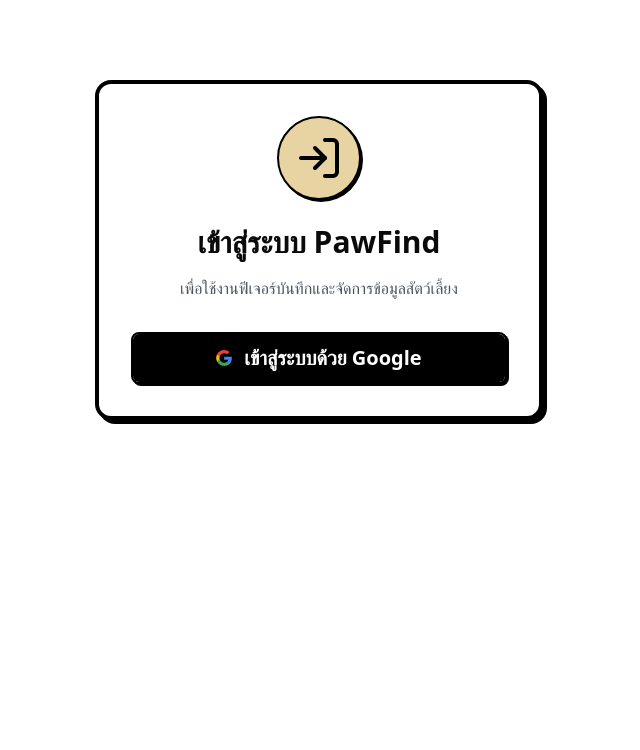
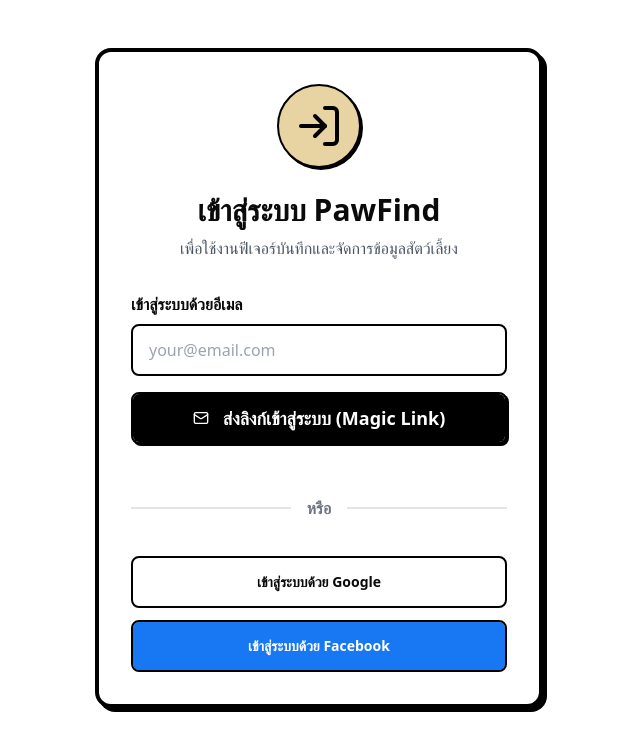
Before and after one commit to whootthira-lab/pawfind, a Next.js app: page /login in a window 1280 px wide. Shown: the top 750 px of the page, without its empty margins (321-961 px from the left). Built offline with nearby package versions, Linux system fonts and the light colour scheme; no server answers.

Commit message:
fix: update detail UI, auth flow, and GPS timeout

```diff
--- a/app/login/page.tsx
+++ b/app/login/page.tsx
@@ -1,51 +1,114 @@
 'use client'
 
+import { useState } from 'react'
 import { createBrowserClient } from '@supabase/ssr'
 import { Button } from '@/components/ui/button'
-import { LogIn } from 'lucide-react'
+import { LogIn, Mail, Loader2, CheckCircle2 } from 'lucide-react'
 
 export default function LoginPage() {
+  const [email, setEmail] = useState('')
+  const [loading, setLoading] = useState(false)
+  const [message, setMessage] = useState<{ type: 'success' | 'error', text: string } | null>(null)
+
   const supabase = createBrowserClient(
     process.env.NEXT_PUBLIC_SUPABASE_URL!,
     process.env.NEXT_PUBLIC_SUPABASE_ANON_KEY!
   )
 
-  const handleLogin = async () => {
-    await supabase.auth.signInWithOAuth({
-      provider: 'google',
+  // 💡 ฟังก์ชันล็อกอินด้วย Magic Link (ทำงานได้ทันที)
+  const handleMagicLinkLogin = async (e: React.FormEvent) => {
+    e.preventDefault()
+    if (!email) {
+      setMessage({ type: 'error', text: 'กรุณากรอกอีเมลของคุณ' })
+      return
+    }
+
+    setLoading(true)
+    setMessage(null)
+
+    const { error } = await supabase.auth.signInWithOtp({
+      email,
+      options: {
+        emailRedirectTo: `${window.location.origin}/auth/callback`,
+      },
+    })
+
+    if (error) {
+      setMessage({ type: 'error', text: error.message })
+    } else {
+      setMessage({ type: 'success', text: 'ส่งลิงก์เข้าสู่ระบบไปที่อีเมลของคุณแล้ว! กรุณาเช็คกล่องข้อความครับ' })
+    }
+    setLoading(false)
+  }
+
+  // ฟังก์ชันล็อกอินด้วย Social (ต้องไปตั้งค่า Client ID ใน Supabase ก่อนถึงจะใช้ได้)
+  const handleSocialLogin = async (provider: 'google' | 'facebook' | 'line') => {
+    const { error } = await supabase.auth.signInWithOAuth({
+      provider,
       options: {
         redirectTo: `${window.location.origin}/auth/callback`,
       },
     })
+    if (error) alert('ระบบยังไม่เปิดรองรับ ' + provider)
   }
 
   return (
-    <div className="max-w-md mx-auto mt-20 p-8 bg-white border-4 border-black rounded-2xl shadow-paper text-center">
+    <div className="max-w-md mx-auto mt-12 mb-20 p-8 bg-white border-4 border-black rounded-2xl shadow-paper text-center">
       <div className="flex justify-center mb-6">
         <div className="bg-wagashi-kinako border-2 border-black p-4 rounded-full shadow-paper-sm">
           <LogIn size={48} className="text-black" />
         </div>
       </div>
 
-      <h1 className="text-3xl font-bold mb-4">เข้าสู่ระบบ PawFind</h1>
+      <h1 className="text-3xl font-bold mb-2">เข้าสู่ระบบ PawFind</h1>
       <p className="font-medium text-gray-600 mb-8">
         เพื่อใช้งานฟีเจอร์บันทึกและจัดการข้อมูลสัตว์เลี้ยง
       </p>
 
-      <Button
-        onClick={handleLogin}
-        className="w-full bg-black text-white text-xl font-bold py-6 border-2 border-black shadow-paper-sm hover:shadow-paper hover:-translate-y-1 transition-all flex items-center justify-center gap-3"
-      >
-        <svg viewBox="0 0 24 24" width="24" height="24" xmlns="http://www.w3.org/2000/svg">
-          <g transform="matrix(1, 0, 0, 1, 27.009001, -39.238998)">
-            <path fill="#4285F4" d="M -3.264 51.509 C -3.264 50.719 -3.334 49.969 -3.454 49.239 L -14.754 49.239 L -14.754 53.749 L -8.284 53.749 C -8.574 55.229 -9.424 56.479 -10.684 57.329 L -10.684 60.329 L -6.824 60.329 C -4.564 58.239 -3.264 55.159 -3.264 51.509 Z"/>
-            <path fill="#34A853" d="M -14.754 63.239 C -11.514 63.239 -8.804 62.159 -6.824 60.329 L -10.684 57.329 C -11.764 58.049 -13.134 58.489 -14.754 58.489 C -17.884 58.489 -20.534 56.379 -21.484 53.529 L -25.464 53.529 L -25.464 56.619 C -23.494 60.539 -19.444 63.239 -14.754 63.239 Z"/>
-            <path fill="#FBBC05" d="M -21.484 53.529 C -21.734 52.809 -21.864 52.039 -21.864 51.239 C -21.864 50.439 -21.724 49.669 -21.484 48.949 L -21.484 45.859 L -25.464 45.859 C -26.284 47.479 -26.754 49.299 -26.754 51.239 C -26.754 53.179 -26.284 54.999 -25.464 56.619 L -21.484 53.529 Z"/>
-            <path fill="#EA4335" d="M -14.754 43.989 C -12.984 43.989 -11.404 44.599 -10.154 45.789 L -6.734 42.369 C -8.804 40.429 -11.514 39.239 -14.754 39.239 C -19.444 39.239 -23.494 41.939 -25.464 45.859 L -21.484 48.949 C -20.534 46.099 -17.884 43.989 -14.754 43.989 Z"/>
-          </g>
-        </svg>
-        เข้าสู่ระบบด้วย Google
-      </Button>
+      {/* 💡 ฟอร์มกรอกอีเมลสำหรับ Magic Link */}
+      <form onSubmit={handleMagicLinkLogin} className="mb-8 text-left">
+        <label className="block font-bold mb-2">เข้าสู่ระบบด้วยอีเมล</label>
+        <div className="flex gap-2">
+          <input
+            type="email"
+            value={email}
+            onChange={(e) => setEmail(e.target.value)}
+            placeholder="your@email.com"
+            className="flex-1 border-2 border-black rounded-lg px-4 py-3 font-medium focus:outline-none focus:ring-2 focus:ring-black"
+          />
+        </div>
+        <Button
+          type="submit"
+          disabled={loading}
+          className="w-full mt-4 bg-black text-white py-6 text-lg font-bold border-2 border-black shadow-paper-sm hover:shadow-paper transition-all"
+        >
+          {loading ? <Loader2 className="animate-spin w-6 h-6 mr-2" /> : <Mail className="w-6 h-6 mr-2" />}
+          ส่งลิงก์เข้าสู่ระบบ (Magic Link)
+        </Button>
+      </form>
+
+      {message && (
+        <div className={`p-4 rounded-lg border-2 border-black mb-8 font-bold flex items-center gap-2 text-left ${message.type === 'success' ? 'bg-wagashi-matcha' : 'bg-wagashi-sakura text-red-800'}`}>
+          {message.type === 'success' && <CheckCircle2 className="shrink-0" />}
+          {message.text}
+        </div>
+      )}
+
+      <div className="relative flex items-center py-5 mb-4">
+        <div className="flex-grow border-t-2 border-black/10"></div>
+        <span className="shrink-0 px-4 font-bold text-gray-500">หรือ</span>
+        <div className="flex-grow border-t-2 border-black/10"></div>
+      </div>
+
+      {/* ปุ่ม Social Login (เตรียม UI ไว้ให้ แต่ต้องตั้งค่าหลังบ้านก่อน) */}
+      <div className="flex flex-col gap-3">
+        <Button onClick={() => handleSocialLogin('google')} variant="outline" className="w-full py-6 font-bold border-2 border-black hover:-translate-y-1 transition-transform">
+          เข้าสู่ระบบด้วย Google
+        </Button>
+        <Button onClick={() => handleSocialLogin('facebook')} className="w-full py-6 font-bold bg-[#1877F2] hover:bg-[#1877F2]/90 text-white border-2 border-black hover:-translate-y-1 transition-transform">
+          เข้าสู่ระบบด้วย Facebook
+        </Button>
+      </div>
     </div>
   )
 }
--- a/components/pet/MatchResult.tsx
+++ b/components/pet/MatchResult.tsx
@@ -4,7 +4,7 @@
 import { motion } from 'framer-motion';
 import { Bookmark, BookmarkCheck, Loader2, MapPin } from 'lucide-react';
 import { Button } from '@/components/ui/button';
-import { createBrowserClient } from '@supabase/ssr'; // 💡 ใช้แพ็กเกจตัวใหม่ล่าสุด
+import { createBrowserClient } from '@supabase/ssr';
 import { useRouter } from 'next/navigation';
 
 interface PetResult {
@@ -24,7 +24,7 @@
   const [isCheckingInitial, setIsCheckingInitial] = useState(true);
   const [userId, setUserId] = useState<string | null>(null);
 
-  // 💡 เรียกใช้ Supabase Browser Client
+  // เรียกใช้ Supabase Browser Client
   const supabase = createBrowserClient(
     process.env.NEXT_PUBLIC_SUPABASE_URL!,
     process.env.NEXT_PUBLIC_SUPABASE_ANON_KEY!
@@ -60,8 +60,10 @@
     e.preventDefault();
     e.stopPropagation();
 
+    // 💡 ถ้ายังไม่ล็อกอิน ให้แจ้งเตือนและเด้งไปหน้า Login
     if (!userId) {
       alert('กรุณาเข้าสู่ระบบเพื่อบันทึกข้อมูลครับ');
+      router.push('/login');
       return;
     }
 
```
Also changed, not shown: app/(main)/pet/[id]/page.tsx (+48 -7 lines).
